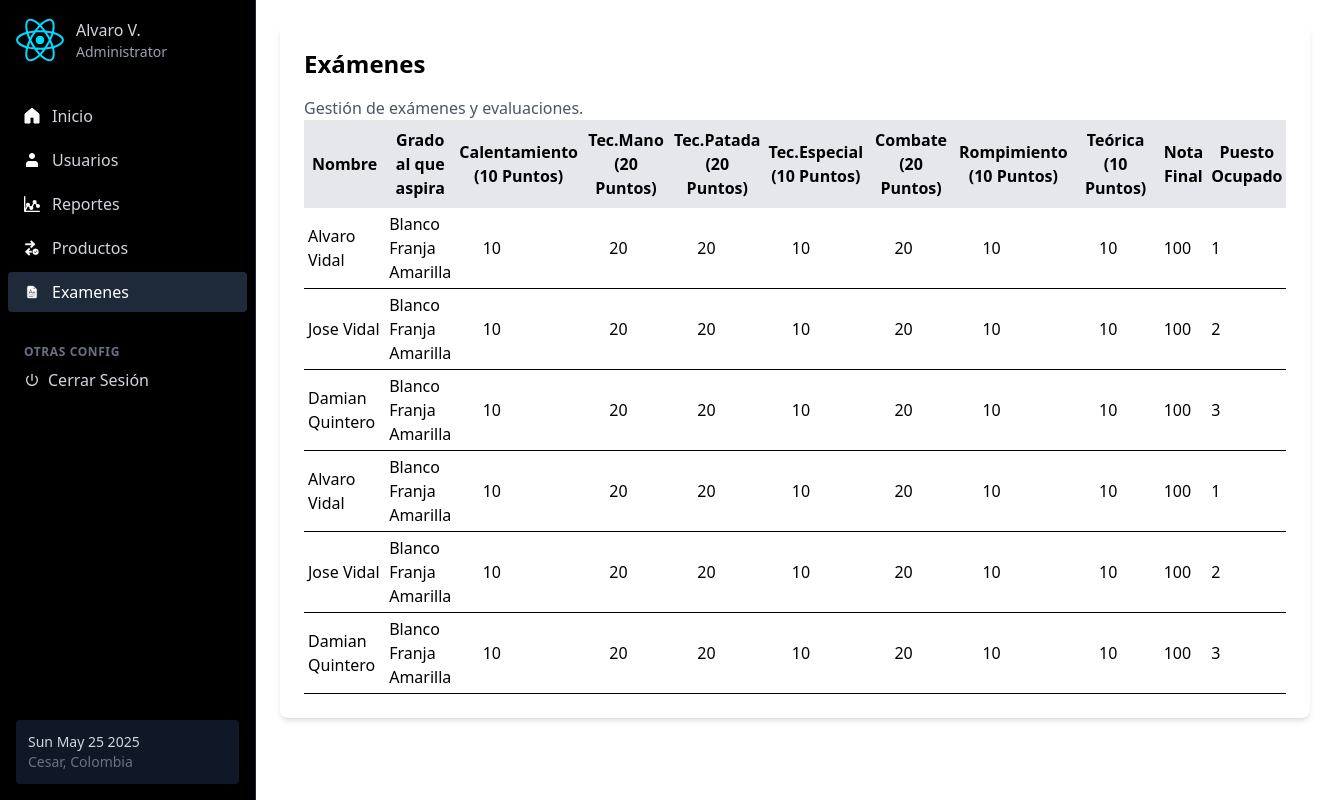
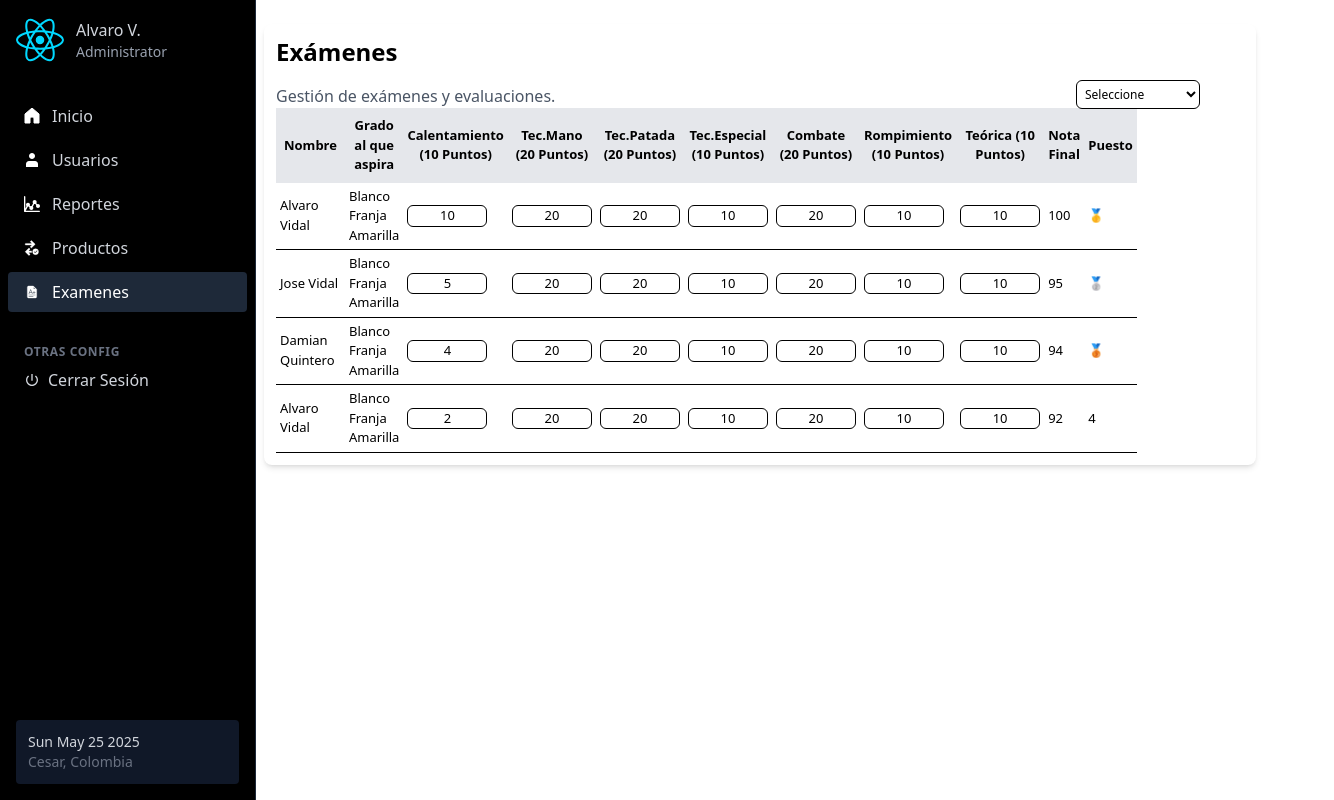
Before and after one commit to JoseVidal1/DOJANKWON_PROY, a React (Vite) app: page /examenes in a window 1280 px wide. Shown: the whole page, 1334 px wide, since content can reach past the window. Built offline with nearby package versions, Linux system fonts and the light colour scheme.

Commit message:
Mejorar la gestión de calificaciones y la interfaz de productos

```diff
--- a/src/App.jsx
+++ b/src/App.jsx
@@ -15,7 +15,7 @@ function App() {
     <BrowserRouter>
       <div className="flex">
         <Sidebar />
-        <main className="flex-1 p-6 ml-64">
+        <main className="flex-1 p-6 ml-60 lg:w-[77%]">
           <AnimatePresence mode="wait">
             <Routes>
               <Route path="/" element={
--- a/src/Components/Calificaciones.jsx
+++ b/src/Components/Calificaciones.jsx
@@ -1,6 +1,7 @@
-import React, { useState } from 'react';
+import React, { useState, useEffect } from 'react';
+import './input-style.css';
 
-export default function Calificaciones({ nombre, grado, calentamiento, tec_mano, tec_patada, tec_especial, combate, rompimiento, teorica, nota_final, puesto_ocupado }) {
+export default function Calificaciones({ index,nombre, grado, calentamiento, tec_mano, tec_patada, tec_especial, combate, rompimiento, teorica, puesto , onNotaFinalChange }) {
   const [notaCalentamiento, setNotaCalentamiento] = useState(calentamiento || '');
   const [notaMano, setNotaMano] = useState(tec_mano || '');
   const [notaPatada, setNotaPatada] = useState(tec_patada || '');
@@ -8,78 +9,121 @@ export default function Calificaciones({ nombre, grado, calentamiento, tec_mano,
   const [notaCombate, setNotaCombate] = useState(combate || '');
   const [notaRompimiento, setNotaRompimiento] = useState(rompimiento || '');
   const [notaTeorica, setNotaTeorica] = useState(teorica || '');
+  const [notaFinal, setNotaFinal] = useState(0);
+  const validarNota10 = (nota) => {
+    if (nota < 0) return 0;
+    if (nota > 10) return 10;
+    return nota;
+  }
+  const validarNota20 = (nota) => {
+    if (nota < 0) return 0;
+    if (nota > 20) return 20;
+    return nota;
+  }
+  useEffect(() => {
+    if (
+      notaCalentamiento !== '' &&
+      notaMano !== '' &&
+      notaPatada !== '' &&
+      notaEspecial !== '' &&
+      notaCombate !== '' &&
+      notaRompimiento !== '' &&
+      notaTeorica !== ''
+    ) {
+      const total =
+        parseFloat(notaCalentamiento) +
+        parseFloat(notaMano) +
+        parseFloat(notaPatada) +
+        parseFloat(notaEspecial) +
+        parseFloat(notaCombate) +
+        parseFloat(notaRompimiento) +
+        parseFloat(notaTeorica);
+        setNotaFinal(total);
+      if (onNotaFinalChange) onNotaFinalChange(index,total); // 🚀 Envía al padre
+    } else {
+      setNotaFinal(0);
+      if (onNotaFinalChange) onNotaFinalChange(index,0);
+    }
+  }, [notaCalentamiento, notaMano, notaPatada, notaEspecial, notaCombate, notaRompimiento, notaTeorica]);
 
+  const obtenerMedalla = (_puesto) => {
+    if (puesto === 0) return '-'; // Sin puesto
+    if (puesto === 1) return '🥇'; // Oro
+    if (puesto === 2) return '🥈'; // Plata
+    if (puesto === 3) return '🥉'; // Bronce
+    return puesto; // Si no es del 1 al 3, mostramos el número (puesto humano)
+  };
   return (
-    <tr className="border-b">
-      <td className="px-1 py-1">{nombre}</td>
-      <td className="px-1 py-1">{grado}</td>
+    <tr className="border-b ">
+      <td className="px-1  py-1  ">{nombre}</td>
+      <td className="px-1  py-1  ">{grado}</td>
 
-      <td className='px-1 py-1'>
+      <td className='px-1  py-1 '>
         <input
-          className='text-center w-20'
+          className='text-center   w-20 border rounded-md'
           type="number"
           value={notaCalentamiento}
-          onChange={e => setNotaCalentamiento(e.target.value)}
+          onChange={e => setNotaCalentamiento(validarNota10(e.target.value))}
         />
       </td>
-      <td className='px-1 py-1'>
+      <td className='px-1  py-1 '>
         <input
-          className='text-center w-20'
+          className='text-center w-20 border   rounded-md'
           type="number"
           value={notaMano}
-          onChange={e => setNotaMano(e.target.value)}
+          onChange={e => setNotaMano(validarNota20(e.target.value))}
         />
       </td>
-      <td className='px-1 py-1'>
+      <td className='px-1  py-1  '>
         <input
-          className='text-center w-20'
+          className='text-center w-20 border   rounded-md'
           type="number"
           value={notaPatada}
-          onChange={e => setNotaPatada(e.target.value)}
+          onChange={e => setNotaPatada(validarNota20(e.target.value))}
         />
       </td>
-      <td className='px-1 py-1'>
+      <td className='px-1  py-1  '>
         <input
-          className='text-center w-20'
+          className='text-center w-20 border rounded-md  '
           type="number"
           value={notaEspecial}
-          onChange={e => setNotaEspecial(e.target.value)}
+          onChange={e => setNotaEspecial(validarNota10(e.target.value))}
         />
       </td>
-      <td className='px-1 py-1'>
+      <td className='px-1  py-1 '>
         <input
-          className='text-center w-20'
+          className='text-center w-20 border rounded-md  '
           type="number"
           value={notaCombate}
-          onChange={e => setNotaCombate(e.target.value)}
+          onChange={e => setNotaCombate(validarNota20(e.target.value))}
         />
       </td>
-      <td className='px-1 py-1'>
+      <td className='px-1  py-1 '>
         <input
-          className='text-center w-20'
+          className='text-center w-20 border rounded-md  '
           type="number"
           value={notaRompimiento}
-          onChange={e => setNotaRompimiento(e.target.value)}
+          onChange={e => setNotaRompimiento(validarNota10(e.target.value))}
         />
       </td>
-      <td className='px-1 py-1'>
+      <td className='px-1  py-1 '>
         <input
-          className='text-center w-20'
+          className='text-center w-20 border rounded-md  '
           type="number"
           value={notaTeorica}
-          onChange={e => setNotaTeorica(e.target.value)}
+          onChange={e => setNotaTeorica(validarNota10(e.target.value))}
         />
       </td>
 
-      <td className='px-1 py-1'>
-        <span className='text-center w-20'>
-          {nota_final}
+      <td className='px-1  py-1 '>
+        <span className='text-center w-20  '>
+          {notaFinal}
         </span>
       </td>
-      <td className='px-1 py-1'>
-        <span className='text-center w-20'>
-          {puesto_ocupado}
-        </span>
+      <td className='px-1  py-1 '>
+      <span className='text-center w-20'>
+      {obtenerMedalla(puesto)}
+      </span>
       </td>
     </tr>
   );
--- /dev/null
+++ b/src/Components/input-style.css
@@ -0,0 +1,11 @@
+/* Para Chrome, Safari, Edge y Opera */
+input[type=number]::-webkit-inner-spin-button,
+input[type=number]::-webkit-outer-spin-button {
+  -webkit-appearance: none;
+  margin: 0;
+}
+
+/* Para Firefox */
+input[type=number] {
+  -moz-appearance: textfield;
+}
--- a/src/page/Examenes.jsx
+++ b/src/page/Examenes.jsx
@@ -1,46 +1,82 @@
-import React from 'react';
+import React,{useState} from 'react';
 import Calificaciones from '../Components/Calificaciones';
 
 const estudiantes = [
-  { nombre: "Alvaro Vidal", grado: "Blanco Franja Amarilla", calentamiento: 10, tec_mano: 20, tec_patada: 20, tec_especial: 10, combate: 20, rompimiento: 10, teorica: 10, nota_final: 100, puesto_ocupado: 1 },
-  { nombre: "Jose Vidal", grado: "Blanco Franja Amarilla", calentamiento: 10, tec_mano: 20, tec_patada: 20, tec_especial: 10, combate: 20, rompimiento: 10, teorica: 10, nota_final: 100, puesto_ocupado: 2 },
-  {nombre: "Damian Quintero", grado: "Blanco Franja Amarilla", calentamiento: 10, tec_mano: 20, tec_patada: 20, tec_especial: 10, combate: 20, rompimiento: 10, teorica: 10, nota_final: 100, puesto_ocupado: 3 },
-  { nombre: "Alvaro Vidal", grado: "Blanco Franja Amarilla", calentamiento: 10, tec_mano: 20, tec_patada: 20, tec_especial: 10, combate: 20, rompimiento: 10, teorica: 10, nota_final: 100, puesto_ocupado: 1 },
-  { nombre: "Jose Vidal", grado: "Blanco Franja Amarilla", calentamiento: 10, tec_mano: 20, tec_patada: 20, tec_especial: 10, combate: 20, rompimiento: 10, teorica: 10, nota_final: 100, puesto_ocupado: 2 },
-  {nombre: "Damian Quintero", grado: "Blanco Franja Amarilla", calentamiento: 10, tec_mano: 20, tec_patada: 20, tec_especial: 10, combate: 20, rompimiento: 10, teorica: 10, nota_final: 100, puesto_ocupado: 3 },
+  { nombre: "Alvaro Vidal",grupo:"niños", grado: "Blanco Franja Amarilla", calentamiento: 10, tec_mano: 20, tec_patada: 20, tec_especial: 10, combate: 20, rompimiento: 10, teorica: 10},
+  { nombre: "Jose Vidal",grupo:"mayores", grado: "Blanco Franja Amarilla", calentamiento: 5, tec_mano: 20, tec_patada: 20, tec_especial: 10, combate: 20, rompimiento: 10, teorica: 10 },
+  {nombre: "Damian Quintero",grupo:"niños", grado: "Blanco Franja Amarilla", calentamiento: 4, tec_mano: 20, tec_patada: 20, tec_especial: 10, combate: 20, rompimiento: 10, teorica: 10},
+  { nombre: "Alvaro Vidal",grupo:"mayores", grado: "Blanco Franja Amarilla", calentamiento: 2, tec_mano: 20, tec_patada: 20, tec_especial: 10, combate: 20, rompimiento: 10, teorica: 10 },
 ];
 
+const Examenes = () => {
+    const [notasFinales, setNotasFinales] = useState({});
+    const [grupo, setGrupo] = useState(estudiantes); // Estado para el grupo seleccionado
+    // Manejador que actualiza las notas desde los componentes hijos
+    const filtroGrupo = (grupoSeleccionado) => {
+      if(!grupoSeleccionado) {
+        setGrupo(estudiantes); // Si no hay filtro, mostramos todos los estudiantes
+        return;
+      }
+      const estudiantesFiltrados = estudiantes.filter(est => est.grupo === grupoSeleccionado);
+      setGrupo(estudiantesFiltrados);
+    }
+  const handleNotaChange = (index, nota) => {
+    setNotasFinales(prev => ({ ...prev, [index]: nota }));
+  };
 
-const Examenes = () => {
+  // Convertimos a arreglo y ordenamos por nota final
+  const estudiantesConNotas = grupo.map((est, i) => ({
+    ...est,
+    index: i,
+    notaFinal: notasFinales[i] ?? 0,
+  }));
+
+  const estudiantesOrdenados = [...estudiantesConNotas].sort((a, b) => b.notaFinal - a.notaFinal);
+
   return (
-    <div className="bg-white rounded-lg shadow-md p-6">
+    <div className="bg-white rounded-lg shadow-md p-3 ">
       <h1 className="text-2xl font-bold mb-4">Exámenes</h1>
       <p className="text-gray-600">Gestión de exámenes y evaluaciones.</p>
-      <table>
+      <select onChange={e=>filtroGrupo(e.target.value)} name="" id="" className='absolute right-20 top-20 text-[12px] border rounded-md p-1'>
+        <option value="" >Seleccione</option>
+        <option value="niños">Grupo 5pm-6pm</option>
+        <option value="mayores">Grupo 6m-7pm</option>
+      </select>
+      <table className='lg:text-[13px] lg:w-[80%]'>
         <thead>
           <tr className="bg-gray-200">
-            <th className="px-2 py-2">Nombre</th>
-            <th className="px-1 py-2">Grado al que aspira</th>
-            <th className="px-1 py-2">Calentamiento (10 Puntos)</th>
-            <th className="px-1 py-2">Tec.Mano (20 Puntos)</th>
-            <th className="px-1 py-2">Tec.Patada (20 Puntos)</th>
-            <th className="px-1 py-2">Tec.Especial (10 Puntos)</th>
-            <th className="px-1 py-2">Combate (20 Puntos)</th>
+            <th className="px-2 py-2  ">Nombre</th>
+            <th className="px-1 py-2  ">Grado al que aspira</th>
+            <th className="px-1 py-2  ">Calentamiento (10 Puntos)</th>
+            <th className="px-1 py-2  ">Tec.Mano (20 Puntos)</th>
+            <th className="px-1 py-2  ">Tec.Patada (20 Puntos)</th>
+            <th className="px-1 py-2  ">Tec.Especial (10 Puntos)</th>
+            <th className="px-1 py-2  ">Combate (20 Puntos)</th>
             <th className="px-1 py-2">Rompimiento (10 Puntos)</th>
             <th className="px-1 py-2">Teórica (10 Puntos)</th>
             <th className="px-1 py-2">Nota Final</th>
-            <th className="px-1 py-2">Puesto Ocupado</th>
+            <th className="px-1 py-2">Puesto</th>
           </tr>
         </thead>
         <tbody>
 
-          {estudiantes.map((estudiante, index) => (
-            <Calificaciones key={index} nombre={estudiante.nombre} grado={estudiante.grado} calentamiento={estudiante.calentamiento} tec_mano={estudiante.tec_mano} tec_patada={estudiante.tec_patada} tec_especial={estudiante.tec_especial} combate={estudiante.combate} rompimiento={estudiante.rompimiento} teorica={estudiante.teorica} nota_final={estudiante.nota_final} puesto_ocupado={estudiante.puesto_ocupado}/>
+        {estudiantesOrdenados.map((est, orden) => (
+            <Calificaciones
+              key={est.index}
+              index={est.index}
+              nombre={est.nombre}
+              grado={est.grado}
+              calentamiento={est.calentamiento}
+              tec_mano={est.tec_mano}
+              tec_patada={est.tec_patada}
+              tec_especial={est.tec_especial}
+              combate={est.combate}
+              rompimiento={est.rompimiento}
+              teorica={est.teorica}
+              onNotaFinalChange={handleNotaChange}
+              puesto={orden + 1}
+            />
           ))}
-
-
-
-
         </tbody>
       </table>
     </div>
--- a/src/page/Productos.jsx
+++ b/src/page/Productos.jsx
@@ -1,11 +1,38 @@
 import React from 'react';
+import '../Components/input-style.css';
 
 const Productos = () => {
   return (
+    <>
     <div className="bg-white rounded-lg shadow-md p-6">
       <h1 className="text-2xl font-bold mb-4">Productos</h1>
       <p className="text-gray-600">Administración de productos e inventario.</p>
     </div>
+    <div className="flex">
+      <div >
+        <form action="" className='flex flex-col gap-4'>
+          <label htmlFor="codigo">Codigo</label>
+          <input id='codigo' type="text" className='border rounded-md text-center' />
+          <label htmlFor="">Descripcion</label>
+          <input type="text" className='border rounded-md text-center' />
+          <label htmlFor="">Cantidad</label>
+          <input type="number" className='border rounded-md text-center' />
+          <button className='bg-blue-500 text-white px-4 py-2 rounded-md hover:cursor-pointer hover:bg-blue-400'>Agregar</button>
+        </form>
+      </div>
+      <div>
+          <table>
+            <tr className='bg-indigo-900 text-white'>
+              <th className='px-6 py-2'>Codigo</th>
+              <th className='px-6 py-2'>Descripcion</th>
+              <th className='px-6 py-2'>Cantidad</th>
+            </tr>
+
+          </table>
+      </div>
+    </div>
+    </>
+
   );
 };
 
```
